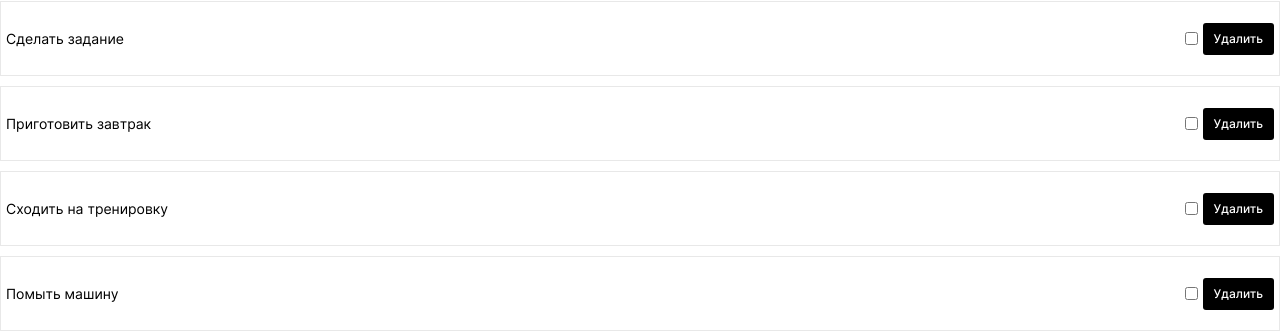
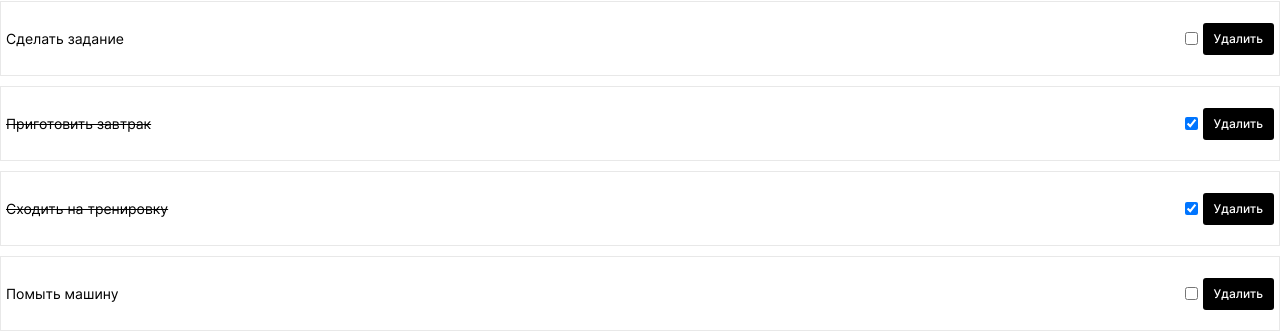
Before and after one commit to codelnd/test-task-apricode, a React (Create React App) app: page / in a window 1280 px wide. Shown: the part 101-433 px from the top of the page. Built offline with nearby package versions, Linux system fonts and the light colour scheme; data requests are answered from the project's data file; sample sign-in values are in the browser's storage.

Commit message:
feat: вывести в запрос с бэкенда завершенные задачи

```diff
--- a/db.json
+++ b/db.json
@@ -15,12 +15,12 @@
     {
       "id": 2,
       "title": "Приготовить завтрак",
-      "completed": false
+      "completed": true
     },
     {
       "id": 3,
       "title": "Сходить на тренировку",
-      "completed": false
+      "completed": true
     },
     {
       "id": 4,
--- a/src/components/Main/TodoList/TodoList.tsx
+++ b/src/components/Main/TodoList/TodoList.tsx
@@ -2,8 +2,13 @@ import React, { useEffect } from "react";
 import { observer } from "mobx-react-lite";
 import { todoStore } from "../../../store/todo";
 import "./TodoList.scss";
+import { useSearchParams } from "react-router-dom";
 
 const TodoList = observer(() => {
+  // const [searchParams, setSearchParams] = useSearchParams();
+  // const todoQuery = searchParams.get("title") || "";
+  // console.log(todoQuery);
+
   useEffect(() => {
     todoStore.fetchTodos();
   }, []);
@@ -19,8 +24,20 @@ const TodoList = observer(() => {
     todoStore.setInputValue("");
   };
 
+  // const handleSearchSubmit = (e: any) => {
+  //   e.preventDefault();
+  //   const form = e.target;
+  //   const query = form.search.value;
+  //
+  //   setSearchParams({ title: query });
+  // };
+
   return (
     <section className="todo-list">
+      {/*<form autoComplete="off" onSubmit={handleSearchSubmit}>*/}
+      {/*  <input type="submit" name="Search" />*/}
+      {/*  <input type="search" name="search" />*/}
+      {/*</form>*/}
       <form onSubmit={handleAddTodo}>
         <input
           type="text"
@@ -31,7 +48,9 @@ const TodoList = observer(() => {
         <button>Добавить</button>
       </form>
       <ul className="todos">
-        {todoStore.todos.map((todo: any, i) => {
+        {todoStore.todos
+          // .filter((el: any) => el.title.includes(todoQuery))
+          .map((todo: any, i) => {
             const titleClasses = ["todo__label"];
             if (todo.completed) {
               titleClasses.push("todo__label_completed");
--- a/src/store/todo.ts
+++ b/src/store/todo.ts
@@ -16,6 +16,13 @@ class TodoStore {
 
   fetchTodos = () => {
     axios.get("http://localhost:3000/todos").then((res) => {
+      // @ts-ignore
+      this.todos = [...this.todos, ...res.data];
+    });
+  };
+
+  fetchCompletedTodos = () => {
+    axios.get("http://localhost:3000/todos?completed=true").then((res) => {
       // @ts-ignore
       this.todos = [...this.todos, ...res.data];
     });
```
Lines whose indentation alone changed are shown as unchanged.
